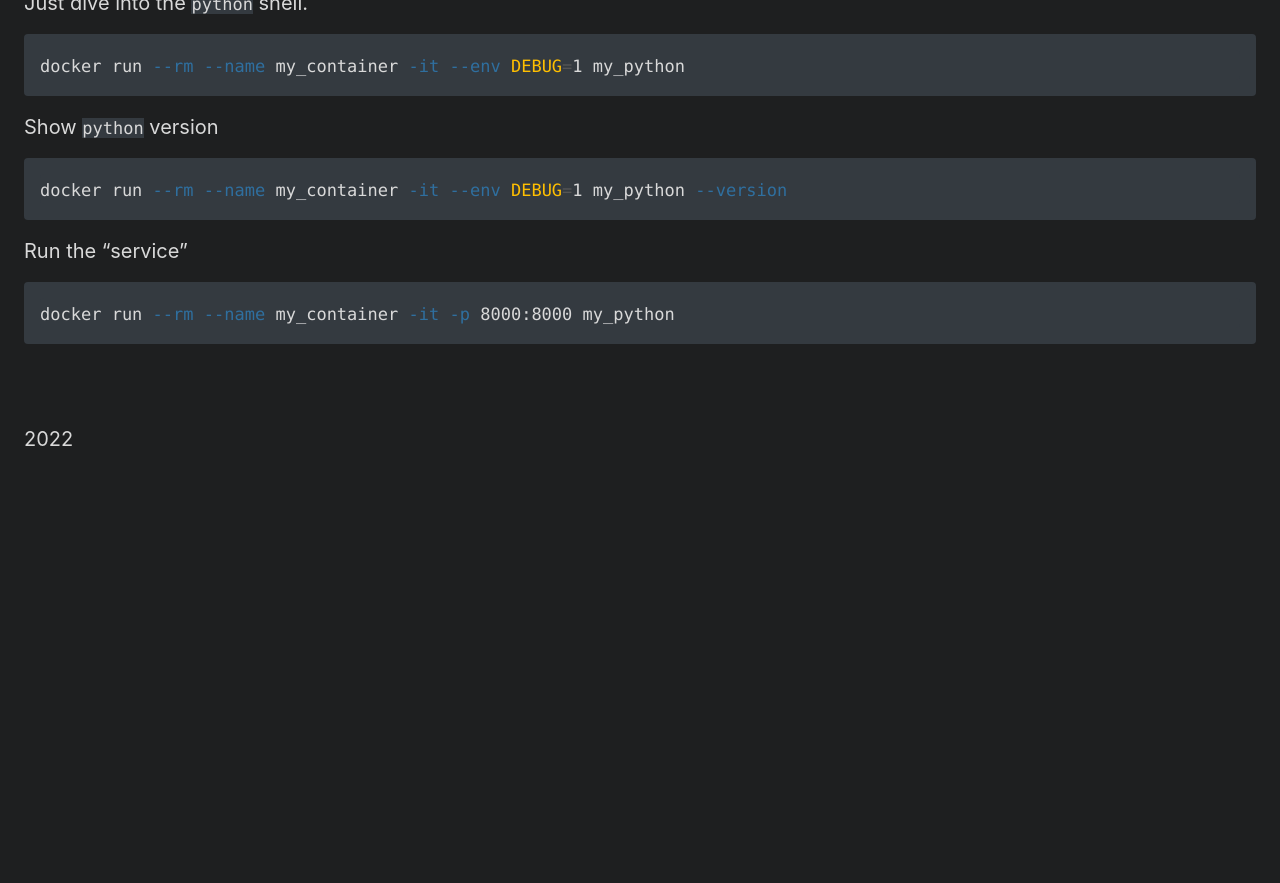
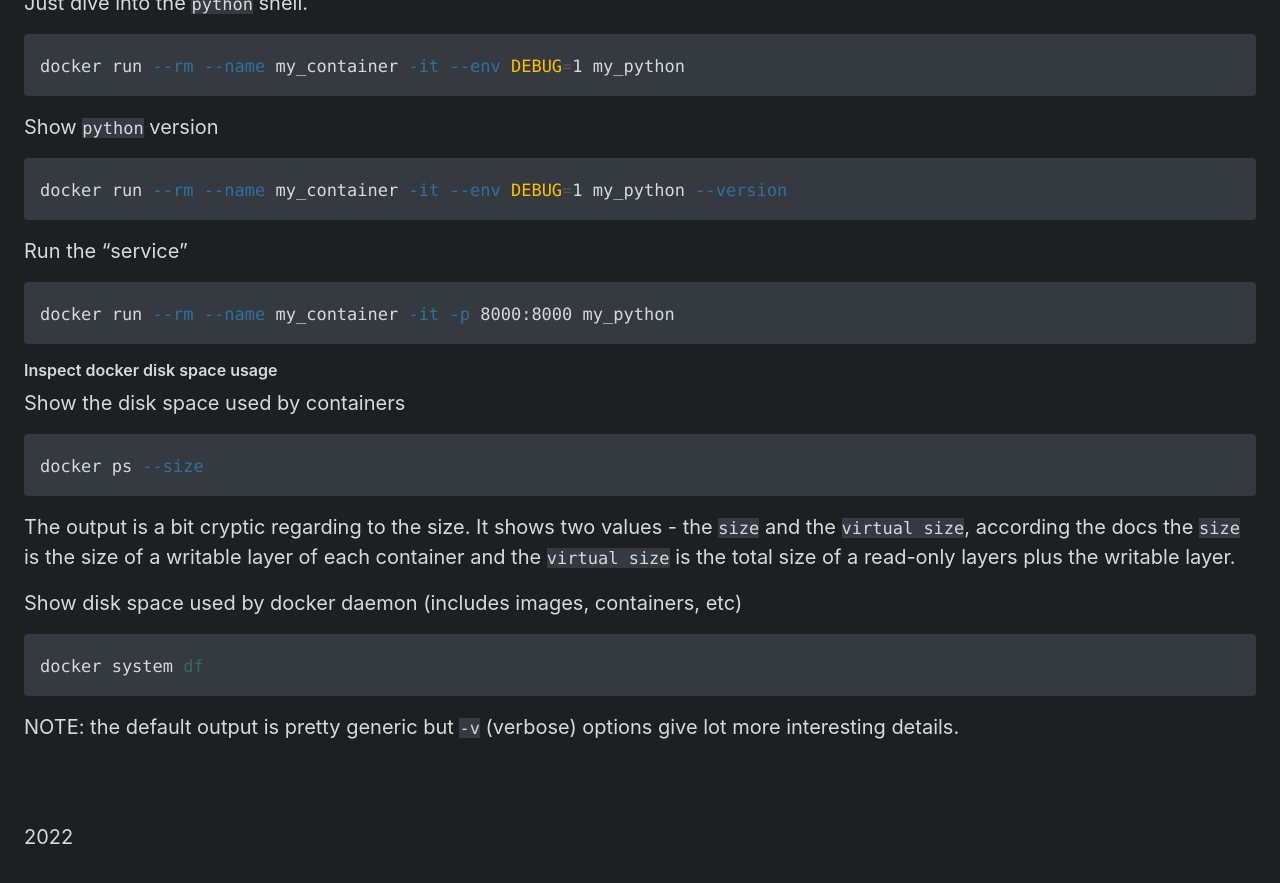
Before and after one commit to artemdevel/artemdevel.github.io, a Jekyll site: the page built from _posts/2022-11-06-more-docker-notes.md, in a window 1280 px wide and 900 px high, scrolled down 2521 px. Shown: the top 883 px of the window. Built offline with Jekyll 4.4.1, drawn with Linux system fonts in a browser that asks for light colours; before the commit the page ends 3023 px from its top, so only the background shows below that.

Commit message:
Update docker notes post

````diff
--- a/_posts/2022-11-06-more-docker-notes.md
+++ b/_posts/2022-11-06-more-docker-notes.md
@@ -98,3 +98,18 @@ Run the "service"
 ```shell
 docker run --rm --name my_container -it -p 8000:8000 my_python
 ```
+
+#### Inspect docker disk space usage
+Show the disk space used by containers
+```shell
+docker ps --size
+```
+The output is a bit cryptic regarding to the size. It shows two values - the `size` and the `virtual size`, according the
+docs the `size` is the size of a writable layer of each container and the `virtual size` is the total size of a read-only
+layers plus the writable layer.
+
+Show disk space used by docker daemon (includes images, containers, etc)
+```shell
+docker system df
+```
+NOTE: the default output is pretty generic but `-v` (verbose) options give lot more interesting details.
````
